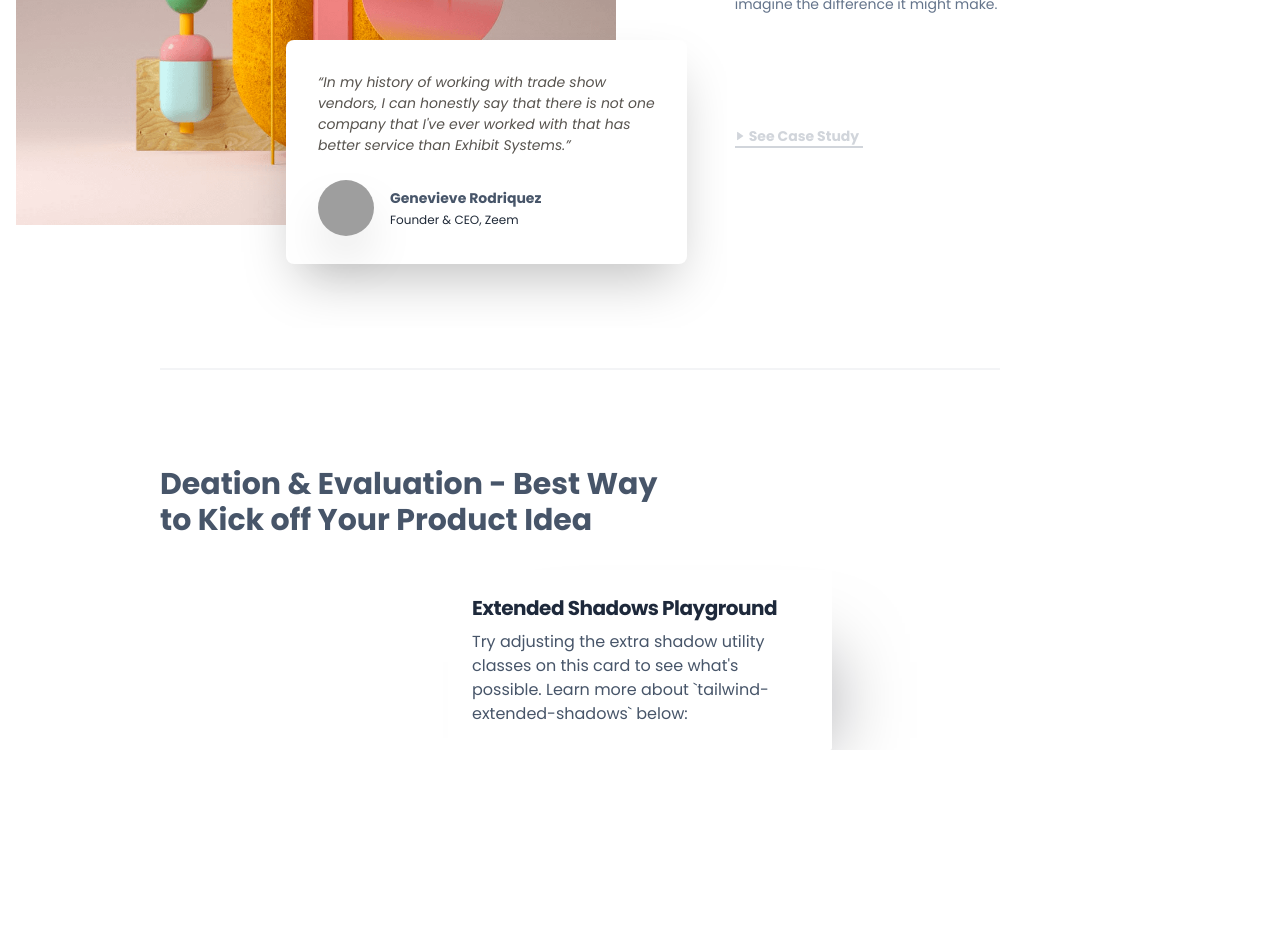
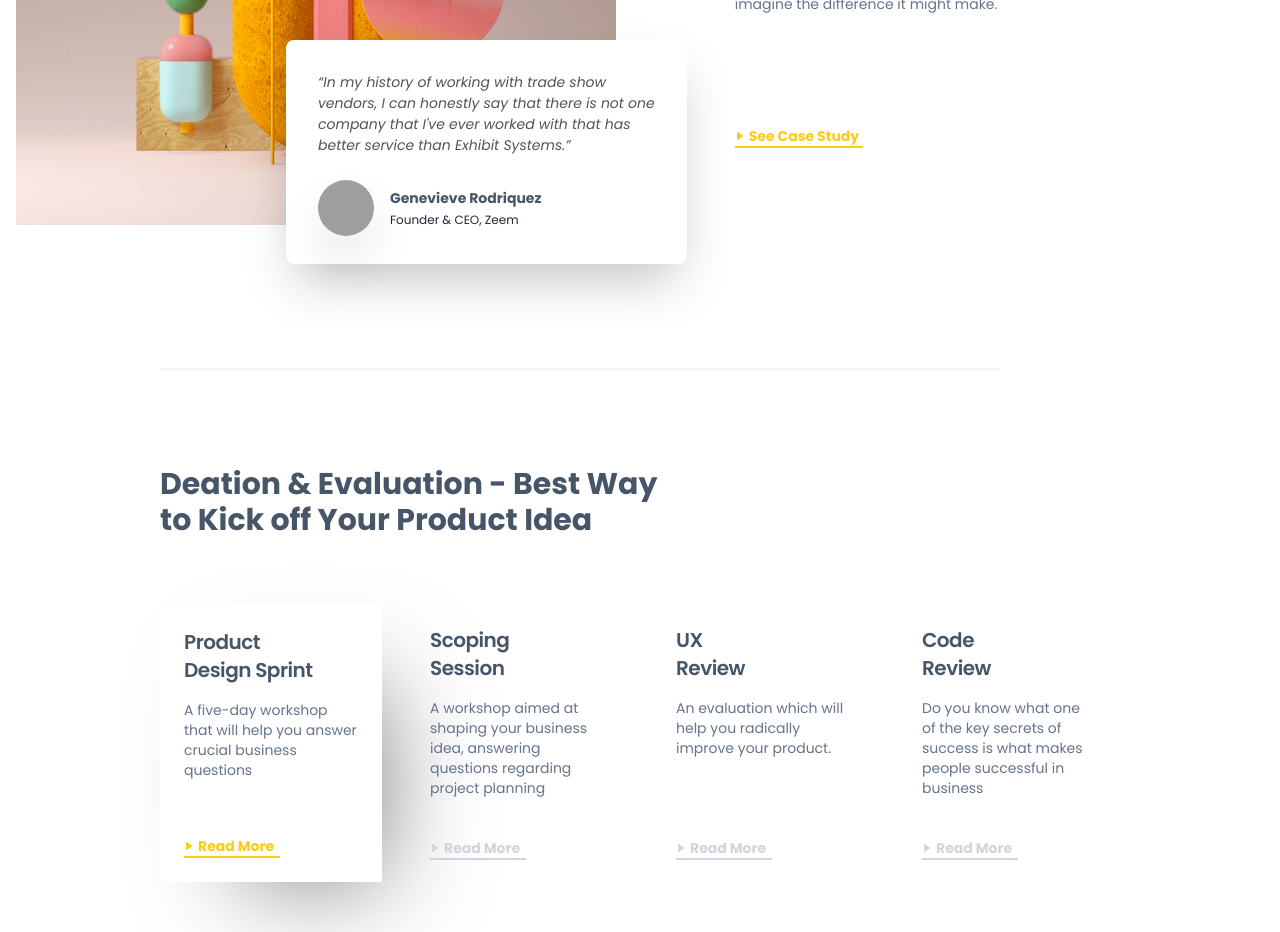
Before and after one commit to rashedsabbir/Figma-to-React-HTML-Practice, a React (Vite) app in the folder React/Webovio/: page / in a window 1280 px wide. Shown: the part 3040-3972 px from the top of the page. Before the commit the page ends 3790 px from the top, so only its background shows below. Built offline with nearby package versions, Linux system fonts and the light colour scheme; grey boxes are pictures that could not be loaded.

Commit message:
pricing section completed in webovio

```diff
--- a/React/Webovio/src/components/Bookings/Bookings.jsx
+++ b/React/Webovio/src/components/Bookings/Bookings.jsx
@@ -50,9 +50,9 @@ const Bookings = () => {
             <br /> imagine the difference it might make.
           </h6>
           <p className="pt-20">
-            <a className="flex flex-row gap-1 items-center border-b-2 w-32 border-gray-300  text-sm font-bold text-gray-300 hover:text-gray-300 cursor-pointer">
+            <a className="flex flex-row gap-1 items-center border-b-2 w-32 border-yellow-400  text-sm font-bold text-yellow-400 hover:text-yellow-400 cursor-pointer">
               <svg
-                fill="#d1d5db"
+                fill="#facc15"
                 width="10px"
                 height="10px"
                 viewBox="0 0 24 24"
--- a/React/Webovio/src/components/Pricing/Pricing.jsx
+++ b/React/Webovio/src/components/Pricing/Pricing.jsx
@@ -10,16 +10,124 @@ const Pricing = () => {
           <br />
           to Kick off Your Product Idea
         </h1>
-        <div class="flex items-center justify-center ">
-          <div class="max-w-sm rounded-sm p-6 shadow-[rgba(0,0,15,0.5)_40px_40px_80px_-50px]">
-            <h3 class="mb-2 text-xl font-bold tracking-tight text-slate-800">
-              Extended Shadows Playground
-            </h3>
-            <p class="text-slate-600">
-              Try adjusting the extra shadow utility classes on this card to see
-              what's possible. Learn more about `tailwind-extended-shadows`
-              below:
-            </p>
+        <div className="flex flex-row gap-6 pt-8 pb-12">
+          <div class="flex items-center justify-center">
+            <div class="flex flex-col gap-14 max-w-sm rounded-sm p-6 shadow-[rgba(0,0,15,0.5)_40px_40px_100px_-40px]">
+              <div>
+                <h3 class="mb-4 text-xl font-semibold tracking-tight text-slate-600">
+                  Product <br />
+                  Design Sprint
+                </h3>
+                <p class="text-slate-500 text-sm">
+                  A five-day workshop that will help you answer crucial business
+                  questions
+                </p>
+              </div>
+              <div>
+                <p className="">
+                  <a className="flex flex-row gap-1 items-center border-b-2 w-24 border-yellow-400  text-sm font-bold text-yellow-400 hover:text-yellow-400 cursor-pointer">
+                    <svg
+                      fill="#facc15"
+                      width="10px"
+                      height="10px"
+                      viewBox="0 0 24 24"
+                      xmlns="http://www.w3.org/2000/svg"
+                    >
+                      <path d="M5.536 21.886a1.004 1.004 0 0 0 1.033-.064l13-9a1 1 0 0 0 0-1.644l-13-9A1 1 0 0 0 5 3v18a1 1 0 0 0 .536.886z" />
+                    </svg>
+                    Read More
+                  </a>
+                </p>
+              </div>
+            </div>
+          </div>
+          <div class="flex items-center justify-center ">
+            <div class="flex flex-col gap-10 max-w-sm rounded-sm p-6 ">
+              <div>
+                <h3 class="mb-4 text-xl font-semibold tracking-tight text-slate-600">
+                  Scoping <br /> Session
+                </h3>
+                <p class="text-slate-500 text-sm">
+                  A workshop aimed at shaping your business idea, answering
+                  questions regarding project planning
+                </p>
+              </div>
+              <div>
+                <p className="">
+                  <a className="flex flex-row gap-1 items-center border-b-2 w-24 border-gray-300  text-sm font-bold text-gray-300 hover:text-gray-300 cursor-pointer">
+                    <svg
+                      fill="#d1d5db"
+                      width="10px"
+                      height="10px"
+                      viewBox="0 0 24 24"
+                      xmlns="http://www.w3.org/2000/svg"
+                    >
+                      <path d="M5.536 21.886a1.004 1.004 0 0 0 1.033-.064l13-9a1 1 0 0 0 0-1.644l-13-9A1 1 0 0 0 5 3v18a1 1 0 0 0 .536.886z" />
+                    </svg>
+                    Read More
+                  </a>
+                </p>
+              </div>
+            </div>
+          </div>
+          <div class="flex items-center justify-center ">
+            <div class=" flex flex-col gap-20 max-w-sm rounded-sm p-6 ">
+              <div>
+                <h3 class="mb-4 text-xl font-semibold tracking-tight text-slate-600">
+                  UX <br />
+                  Review
+                </h3>
+                <p class="text-slate-500 text-sm">
+                  An evaluation which will help you radically improve your
+                  product.
+                </p>
+              </div>
+              <div>
+                <p className="">
+                  <a className="flex flex-row gap-1 items-center border-b-2 w-24 border-gray-300  text-sm font-bold text-gray-300 hover:text-gray-300 cursor-pointer">
+                    <svg
+                      fill="#d1d5db"
+                      width="10px"
+                      height="10px"
+                      viewBox="0 0 24 24"
+                      xmlns="http://www.w3.org/2000/svg"
+                    >
+                      <path d="M5.536 21.886a1.004 1.004 0 0 0 1.033-.064l13-9a1 1 0 0 0 0-1.644l-13-9A1 1 0 0 0 5 3v18a1 1 0 0 0 .536.886z" />
+                    </svg>
+                    Read More
+                  </a>
+                </p>
+              </div>
+            </div>
+          </div>
+          <div class="flex items-center justify-center ">
+            <div class="flex flex-col gap-10 max-w-sm rounded-sm p-6 ">
+              <div>
+                <h3 class="mb-4 text-xl font-semibold tracking-tight text-slate-600">
+                  Code <br /> Review
+                </h3>
+                <p class="text-slate-500 text-sm">
+                  Do you know what one of the key secrets of success is what
+                  makes people successful in business
+                </p>
+              </div>
+              <div>
+                <p className="">
+                  <a className="flex flex-row gap-1 items-center border-b-2 w-24 border-gray-300  text-sm font-bold text-gray-300 hover:text-gray-300 cursor-pointer">
+                    <svg
+                      fill="#d1d5db"
+                      width="10px"
+                      height="10px"
+                      viewBox="0 0 24 24"
+                      xmlns="http://www.w3.org/2000/svg"
+                    >
+                      <path d="M5.536 21.886a1.004 1.004 0 0 0 1.033-.064l13-9a1 1 0 0 0 0-1.644l-13-9A1 1 0 0 0 5 3v18a1 1 0 0 0 .536.886z" />
+                    </svg>
+                    Read More
+                  </a>
+                </p>
+              </div>
+            </div>
           </div>
         </div>
       </section>
```
